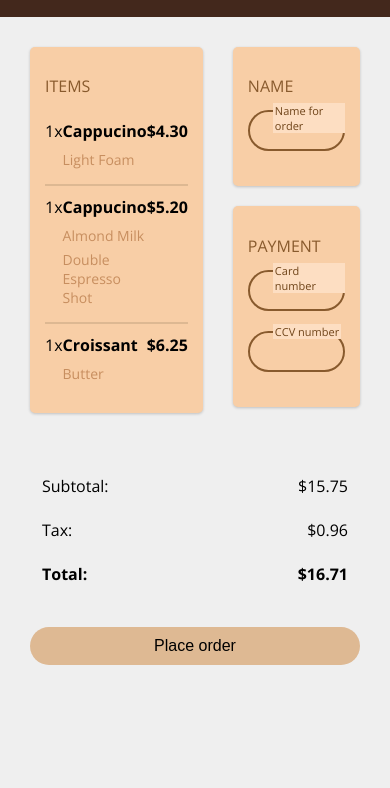
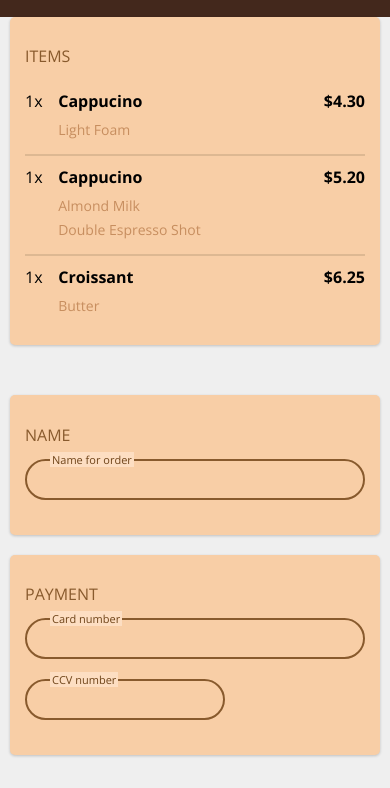
Before and after one commit to NishantS3114/NishantS3114.github.io, a plain HTML site: page extra.html in a window 390 px wide. Shown: the part 56-844 px from the top of the page. Drawn offline with nearby package versions, Linux system fonts and the light colour scheme.

Commit message:
Fixed phone dimensions

```diff
--- a/project.css
+++ b/project.css
@@ -181,3 +181,21 @@ body {
   border-radius: 100px;
   font-size: 16px;
 }
+
+@media screen and (max-width: 600px)
+{
+  .page {
+    display: flex;
+    row-gap: 30px;
+    column-gap: 30px;
+    width: 100%;
+    padding: 0 10px;
+    margin: 0 auto;
+    grid-template-areas:
+      "order payment"
+      "total total";
+    grid-template-columns: 1fr 1fr;
+    flex-direction: column;
+  }
+
+}
```
